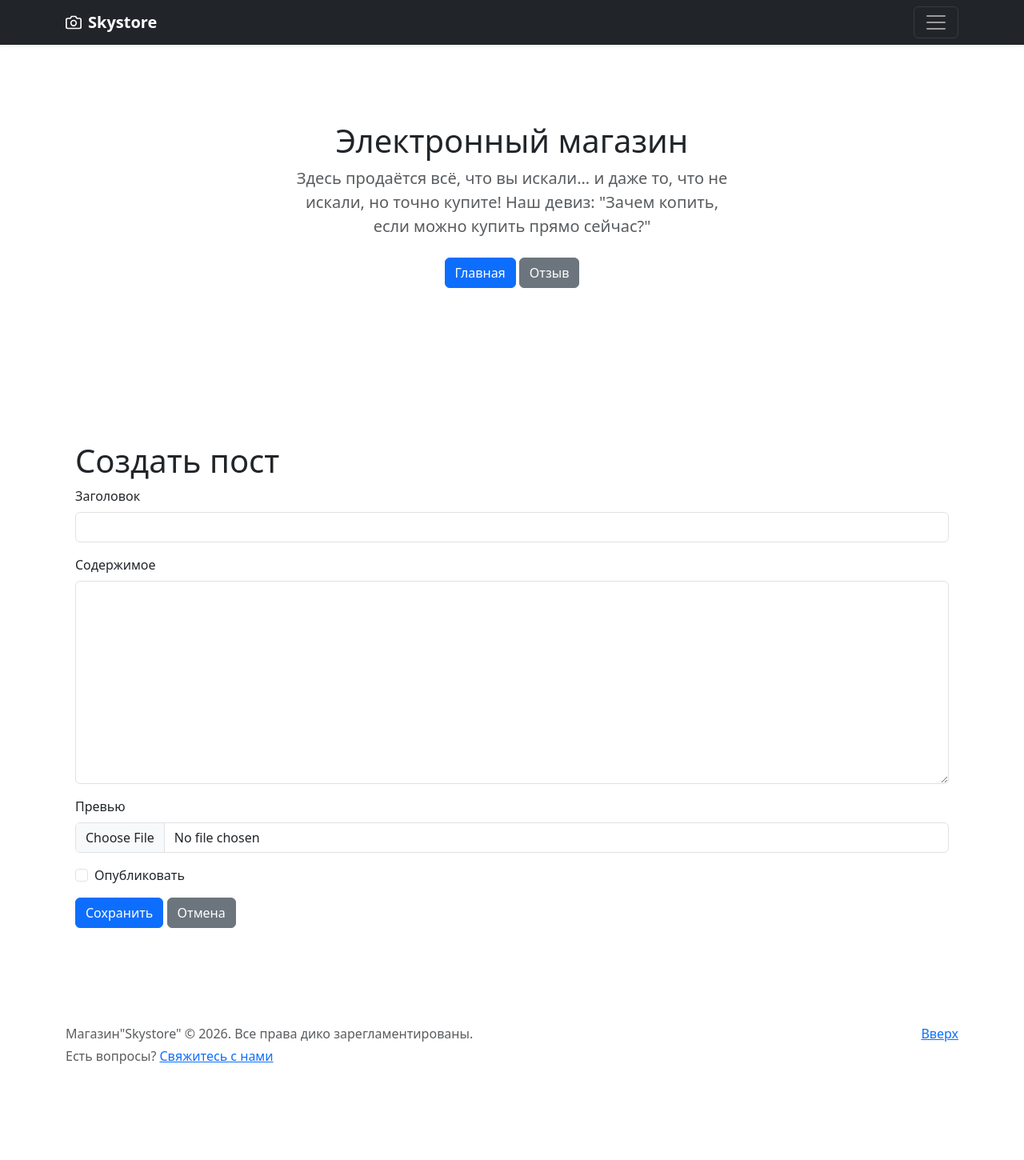
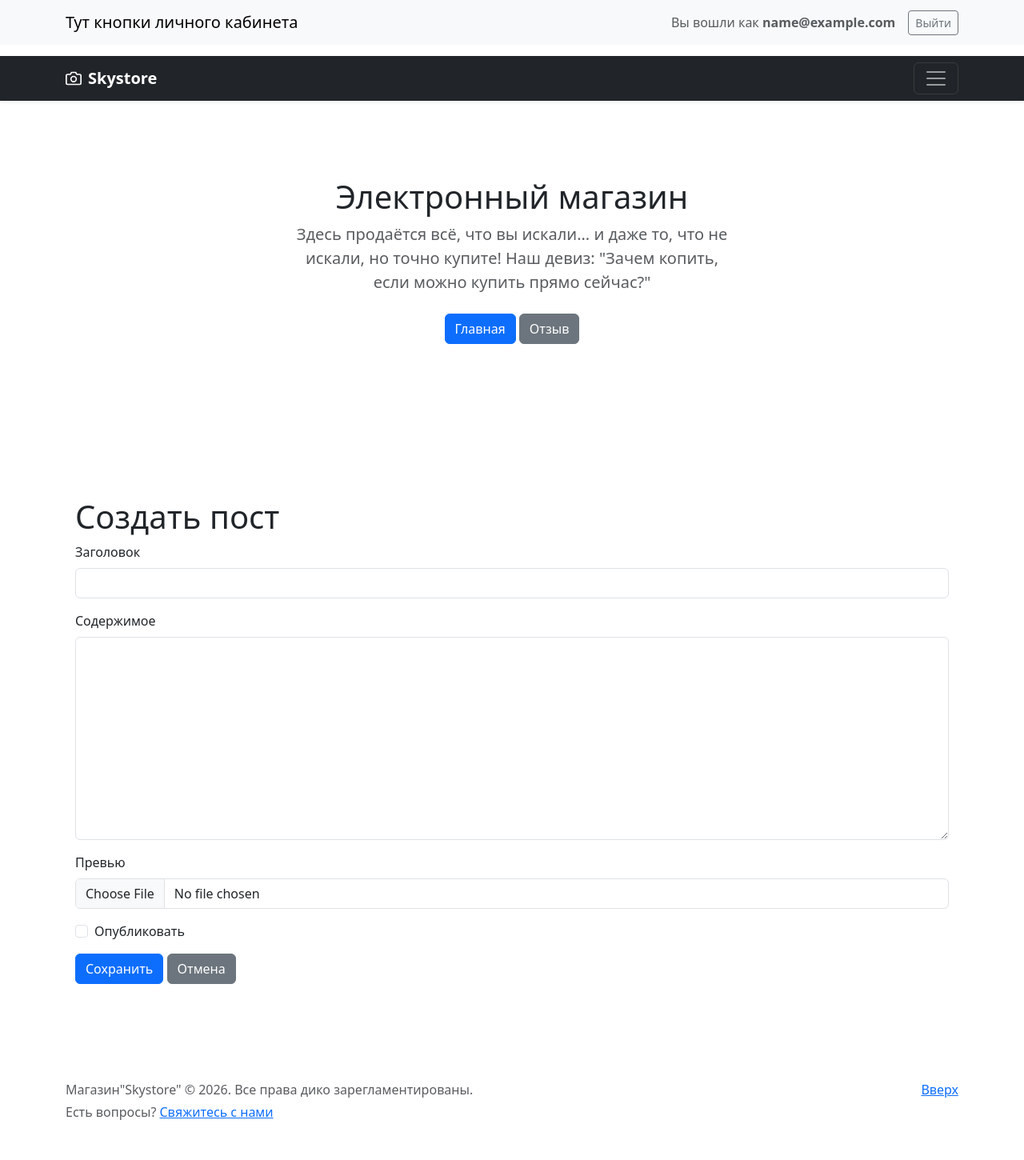
Before and after one commit to Alex-399745146/sky_shop, a Django app: page /blog/create/ in a window 1280 px wide. Shown: the whole page at 80% size. Before the commit the page ends 1330 px from the top, so only its background shows below. Run offline with Django 4.2, Linux system fonts and the light colour scheme; the visitor is signed in with stand-in values (Sample User, id 1); parts of the project's set-up code (start-up, migrations or seed data) failed here and were passed over; some libraries are stand-ins or nearby versions.

Commit message:
task_3 over finish my_homework

```diff
--- a/catalog/templates/catalog/product_detail.html
+++ b/catalog/templates/catalog/product_detail.html
@@ -42,6 +42,7 @@
             <hr class="my-4">
 
             <div class="text-muted">
+                <p class="mb-1"><small>Владелец: {{ object.owner.email }}</small></p>
                 <p class="mb-1"><small>Добавлен: {{ product.created_at|date:"d.m.Y H:i" }}</small></p>
                 <p class="mb-0"><small>Обновлён: {{ product.updated_at|date:"d.m.Y H:i" }}</small></p>
             </div>
--- a/sky_shop/settings.py
+++ b/sky_shop/settings.py
@@ -131,12 +131,12 @@ MEDIA_ROOT = BASE_DIR / "media"
 # EMAIL_BACKEND = "django.core.mail.backends.console.EmailBackend"
 # DEFAULT_FROM_EMAIL = "noreply@skystore.ru"
 
-EMAIL_BACKEND = 'django.core.mail.backends.smtp.EmailBackend'
+EMAIL_BACKEND = "django.core.mail.backends.smtp.EmailBackend"
 
 # Для реальной отправки (например, через Yandex):
 
 # Для реальной отправки:
-EMAIL_HOST = 'smtp.gmail.com'
+EMAIL_HOST = "smtp.gmail.com"
 EMAIL_PORT = 587
 EMAIL_HOST_USER = os.getenv("EMAIL_HOST_USER")
 EMAIL_HOST_PASSWORD = os.getenv("EMAIL_HOST_PASSWORD")
--- a/templates/base.html
+++ b/templates/base.html
@@ -12,7 +12,8 @@
     <title>{% block title %}Skystore{% endblock %}</title>
     {% include "includes/style_css.html" %}<!-- Блок подключения стиля. -->
 </head>
-<body>
+<!--Липкий подвал через flexbox страница на всю высоту окна, контент тянется, а футер прижимается вниз.-->
+<body  class="d-flex flex-column min-vh-100">
     <svg xmlns="http://www.w3.org/2000/svg" class="d-none">
         <symbol id="check2" viewBox="0 0 16 16">
             <path d="M13.854 3.646a.5.5 0 0 1 0 .708l-7 7a.5.5 0 0 1-.708 0l-3.5-3.5a.5.5 0 1 1 .708-.708L6.5 10.293l6.646-6.647a.5.5 0 0 1 .708 0z"></path>
@@ -34,7 +35,7 @@
         {% include "includes/up_menu.html" %}
     </header>
 
-    <main>
+    <main class="flex-grow-1">
         {% include "includes/header.html" %}
         {% include "includes/last_article.html" %}
 
--- a/templates/includes/footer.html
+++ b/templates/includes/footer.html
@@ -1,3 +1,5 @@
+<!--footer.html-->
+
 <footer class="text-body-secondary py-5">
     <div class="container">
         <p class="float-end mb-1">
--- a/templates/includes/header.html
+++ b/templates/includes/header.html
@@ -1,3 +1,22 @@
+<!-- header.html -->
+
+<nav class="navbar navbar-expand-lg navbar-light bg-light fixed-top">
+    <div class="container">
+        <a class="navbar-brand" href="{% url 'catalog:product_list' %}">Тут кнопки личного кабинета</a>
+
+        <div class="ms-auto d-flex align-items-center">
+            {% if user.is_authenticated %}
+                <span class="me-3 text-muted">
+                    Вы вошли как <strong>{{ user.email }}</strong>
+                </span>
+                <a href="{% url 'users:logout' %}" class="btn btn-outline-secondary btn-sm">Выйти</a>
+            {% else %}
+                <a href="{% url 'users:login' %}" class="btn btn-primary btn-sm">Войти</a>
+            {% endif %}
+        </div>
+    </div>
+</nav>
+
 <section class="py-5 text-center container">
     <div class="row py-lg-5">
         <div class="col-lg-6 col-md-8 mx-auto">
--- a/templates/includes/style_css.html
+++ b/templates/includes/style_css.html
@@ -6,6 +6,7 @@
 <!--    <link href="https://cdn.jsdelivr.net/npm/bootstrap@5.3.3/dist/css/bootstrap.min.css" rel="stylesheet">-->
 
 <style>
+
     .bd-placeholder-img {
         font-size: 1.125rem;
         text-anchor: middle;
@@ -19,4 +20,15 @@
             font-size: 3.5rem
         }
     }
+
+        /* Перенос длинного описания товара */
+    .product-description {
+        word-wrap: break-word;      /* для старых браузеров */
+        overflow-wrap: break-word;  /* современный вариант */
+    }
+
+    body {
+    padding-top: 70px; /* подбери под высоту navbar */
+}
+
 </style>
--- a/users/models.py
+++ b/users/models.py
@@ -21,7 +21,7 @@ class User(AbstractUser):
 
     # Поле username из родительского AbstractUser нам больше не нужно.
     # Мы будем логиниться по email, поэтому отключаем username.
-    username = None
+    username = None  # type: ignore[assignment]
 
     # Основное поле аутентификации.
     email = models.EmailField(
@@ -81,7 +81,7 @@ class User(AbstractUser):
     # Подключаем свой менеджер, который:
     # - умеет создавать пользователей по email (create_user);
     # - умеет создавать суперпользователей без username (create_superuser).
-    objects = UserManager()
+    objects = UserManager()  # type: ignore[misc, assignment]
 
     class Meta:
         verbose_name = "Пользователь"
```
Also changed, not shown: catalog/models.py (+11 -0 lines), catalog/urls.py (+2 -8 lines), catalog/views.py (+23 -7 lines), users/views.py (+5 -6 lines), catalog/migrations/0003_product_owner.py (added), users/migrations/0001_initial.py, users/migrations/0003_alter_user_groups_alter_user_is_active.py (added).
